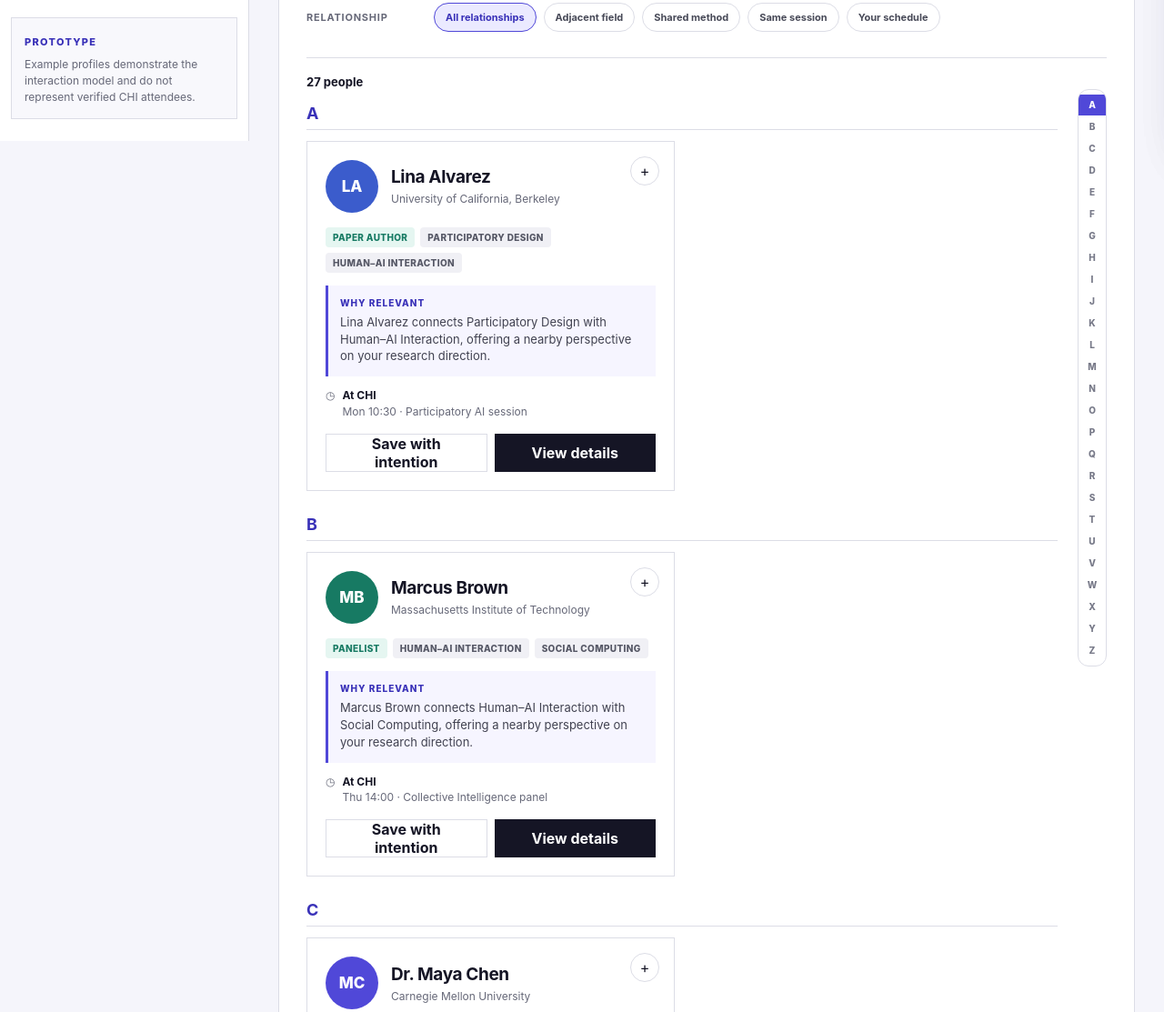
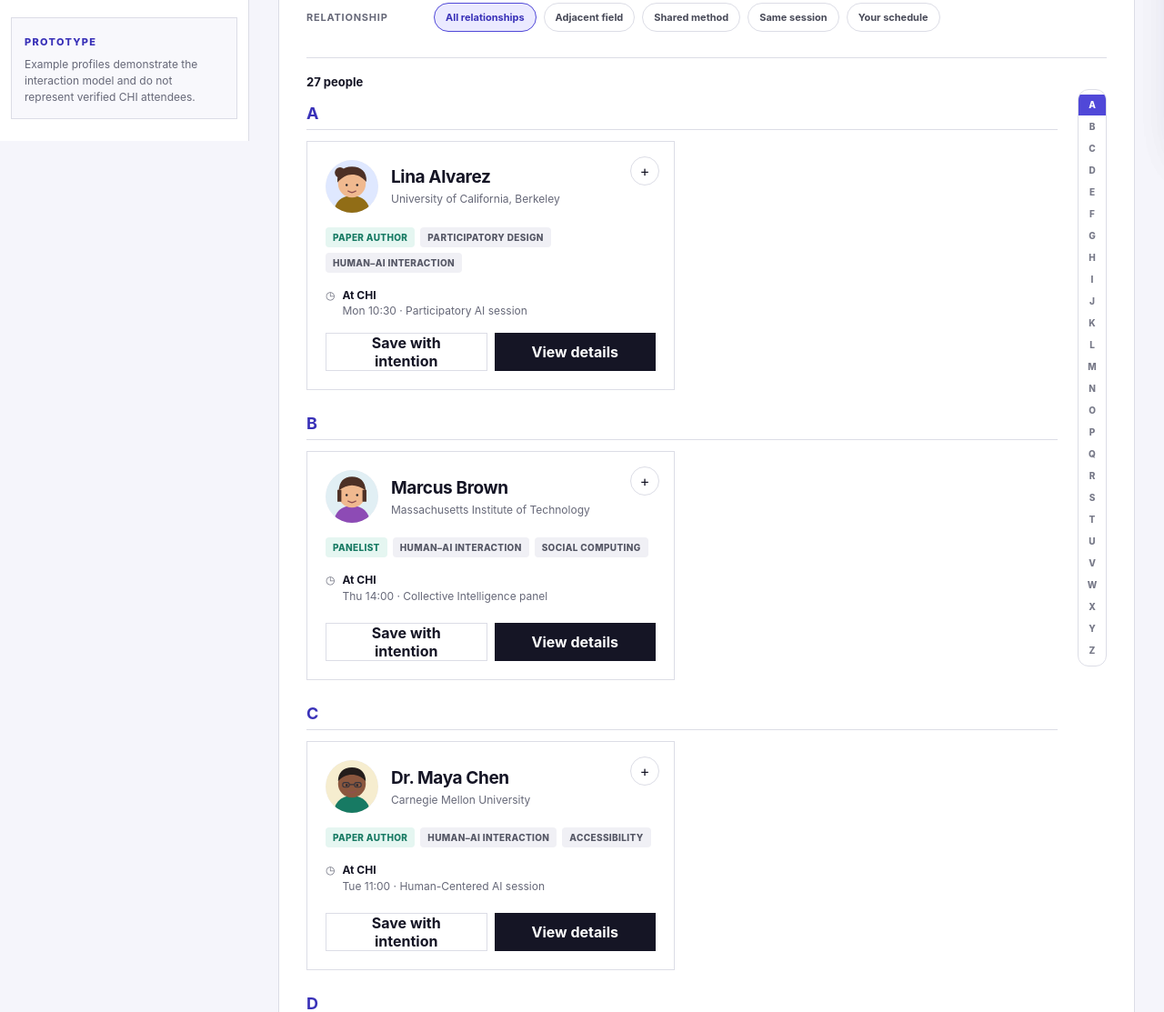
Before and after one commit to dengyixin2026-lang/CHI-2027, a plain HTML site: page index.html in a window 1280 px wide. Shown: the part 645-1758 px from the top of the page at 91% size. Drawn offline with Linux system fonts and the light colour scheme.

Commit message:
Simplify People profiles and add generated avatars

```diff
--- a/index.html
+++ b/index.html
@@ -134,22 +134,21 @@ h1 { max-width: 760px; margin: 0; font-size: clamp(42px, 4.5vw, 64px); line-heig
 .alphabet-rail button:hover:not(:disabled) { color: var(--purple-strong); background: var(--purple-soft); }
 .alphabet-rail button.active { color: #fff; background: var(--purple); }
 .alphabet-rail button:disabled { color: #d0d1d8; cursor: default; }
-.person-card { position: relative; display: flex; flex-direction: column; min-height: 338px; padding: 20px; border: 1px solid var(--line); background: #fff; transition: transform .18s ease, border-color .18s ease, box-shadow .18s ease; }
+.person-card { position: relative; display: flex; flex-direction: column; min-height: 252px; padding: 20px; border: 1px solid var(--line); background: #fff; transition: transform .18s ease, border-color .18s ease, box-shadow .18s ease; }
 .person-card:hover { transform: translateY(-2px); border-color: #b6b1ee; box-shadow: 0 12px 28px rgba(38, 34, 96, .08); }
 .person-card.selected { border: 2px solid var(--purple); padding: 19px; }
 .select-person { position: absolute; top: 16px; right: 16px; width: 32px; height: 32px; border: 1px solid var(--line); border-radius: 50%; background: #fff; cursor: pointer; }
 .person-card.selected .select-person { color: #fff; border-color: var(--purple); background: var(--purple); }
 .person-head { display: flex; gap: 14px; align-items: center; padding-right: 34px; }
-.avatar { flex: 0 0 auto; width: 58px; height: 58px; display: grid; place-items: center; border-radius: 50%; color: #fff; background: var(--avatar, var(--purple)); font-size: 17px; font-weight: 820; }
+.avatar { flex: 0 0 auto; width: 58px; height: 58px; display: grid; place-items: center; overflow: hidden; border-radius: 50%; background: #ececf3; }
+.avatar svg { width: 100%; height: 100%; display: block; }
+.drawer-profile-head .avatar { width: 72px; height: 72px; }
 .person-name { margin: 0; font-size: 19px; letter-spacing: -.02em; }
 .affiliation { margin: 5px 0 0; color: var(--muted); font-size: 12px; }
 .role-row { display: flex; flex-wrap: wrap; gap: 6px; margin-top: 16px; }
 .tag { padding: 5px 8px; border-radius: 4px; background: #f0f0f5; color: #555765; font-size: 10px; font-weight: 800; letter-spacing: .035em; text-transform: uppercase; }
 .tag.role { color: var(--green); background: var(--green-soft); }
-.why-card { margin-top: 14px; padding: 13px; border-left: 3px solid var(--purple); background: #f6f5ff; }
-.why-card span { display: block; color: var(--purple-strong); font-size: 10px; font-weight: 850; letter-spacing: .1em; }
-.why-card p { margin: 6px 0 0; color: #414250; font-size: 13px; line-height: 1.45; }
-.touchpoint { display: flex; gap: 8px; align-items: start; margin: 12px 0 0; color: var(--muted); font-size: 12px; line-height: 1.45; }
+.touchpoint { display: flex; gap: 8px; align-items: start; margin: 16px 0 0; color: var(--muted); font-size: 12px; line-height: 1.45; }
 .touchpoint b { color: var(--ink); }
 .person-actions { display: flex; gap: 8px; margin-top: auto; padding-top: 16px; }
 .person-actions button { flex: 1; }
@@ -956,6 +955,31 @@ function escapeHtml(value = "") {
   return value.replace(/[&<>'"]/g, char => ({"&":"&amp;","<":"&lt;",">":"&gt;","'":"&#039;",'"':"&quot;"}[char]));
 }
 
+function avatarHash(value = "") {
+  return [...value].reduce((hash, char) => ((hash << 5) - hash + char.charCodeAt(0)) | 0, 0) >>> 0;
+}
+
+function personAvatar(person) {
+  const seed = avatarHash(person.id || person.name);
+  const backgrounds = ["#dfe8ff", "#e5f4eb", "#f7e6dd", "#eee4f8", "#e1eff4", "#f6edcf"];
+  const skins = ["#f2c7a5", "#dca27e", "#b97858", "#8b573e", "#f0b98f"];
+  const hairs = ["#241d1b", "#4d3025", "#7a4d32", "#17191f", "#a86f3e"];
+  const shirts = ["#5048d8", "#177a63", "#b65616", "#8d4bb5", "#2372a9", "#916d16"];
+  const background = backgrounds[seed % backgrounds.length];
+  const skin = skins[(seed >>> 3) % skins.length];
+  const hair = hairs[(seed >>> 6) % hairs.length];
+  const shirt = shirts[(seed >>> 9) % shirts.length];
+  const hairStyle = (seed >>> 12) % 4;
+  const hairShape = [
+    `<path d="M19 32c0-13 8-21 21-21s21 8 21 21c-6-7-13-10-21-10s-15 3-21 10Z" fill="${hair}"/>`,
+    `<path d="M18 34c-1-15 7-24 22-24 14 0 23 8 22 23-8-8-13-11-22-11-8 0-15 4-22 12Z" fill="${hair}"/><circle cx="22" cy="19" r="8" fill="${hair}"/>`,
+    `<path d="M20 31c1-14 8-21 20-21 13 0 20 7 21 21-7-5-14-8-21-8s-13 3-20 8Z" fill="${hair}"/><path d="M18 30h6v18h-6zM56 30h6v18h-6z" fill="${hair}"/>`,
+    `<path d="M18 33c0-14 8-23 22-23 15 0 23 9 22 23-5-5-10-8-15-9l-4 7-5-8c-7 1-13 4-20 10Z" fill="${hair}"/>`
+  ][hairStyle];
+  const glasses = (seed >>> 15) % 3 === 0 ? `<g fill="none" stroke="#35343d" stroke-width="1.6"><rect x="26" y="34" width="10" height="7" rx="3"/><rect x="44" y="34" width="10" height="7" rx="3"/><path d="M36 37h8"/></g>` : "";
+  return `<span class="avatar generated-avatar" aria-hidden="true"><svg viewBox="0 0 80 80" role="img"><circle cx="40" cy="40" r="40" fill="${background}"/><path d="M12 80c2-17 12-26 28-26s26 9 28 26H12Z" fill="${shirt}"/><circle cx="40" cy="36" r="21" fill="${skin}"/>${hairShape}<circle cx="32" cy="38" r="1.7" fill="#25242a"/><circle cx="48" cy="38" r="1.7" fill="#25242a"/>${glasses}<path d="M34 47c4 3 8 3 12 0" fill="none" stroke="#8f4f4e" stroke-width="1.8" stroke-linecap="round"/></svg></span>`;
+}
+
 function formatInterestList(items) {
   if (!items.length) return "No additional directions selected yet";
   if (items.length === 1) return items[0];
@@ -1259,11 +1283,10 @@ function personCard(person) {
     <article class="person-card ${isSelected ? "selected" : ""}" data-person-id="${person.id}">
       <button class="select-person" type="button" aria-label="${isSelected ? "Deselect" : "Select"} ${escapeHtml(person.name)}" aria-pressed="${isSelected}">${isSelected ? "✓" : "+"}</button>
       <div class="person-head">
-        <div class="avatar" style="--avatar:${person.color}" aria-hidden="true">${person.initials}</div>
+        ${personAvatar(person)}
         <div><h3 class="person-name">${escapeHtml(person.name)}</h3><p class="affiliation">${escapeHtml(person.affiliation)}</p></div>
       </div>
       <div class="role-row"><span class="tag role">${escapeHtml(person.role)}</span>${person.topics.map(t => `<span class="tag">${escapeHtml(t)}</span>`).join("")}</div>
-      <div class="why-card"><span>WHY RELEVANT</span><p>${escapeHtml(personalizedReason(person.why))}</p></div>
       <p class="touchpoint"><span aria-hidden="true">◷</span><span><b>At CHI</b><br>${escapeHtml(person.touchpoint)}</span></p>
       <div class="person-actions">
         <button class="secondary-button save-quick ${isSaved ? "saved" : ""}" type="button">${isSaved ? "Saved with intention" : "Save with intention"}</button>
@@ -1306,12 +1329,10 @@ function updateCompareBar() {
 function openDrawer(person) {
   state.activePerson = person;
   $("#drawerContent").innerHTML = `
-    <div class="drawer-profile-head"><div class="avatar" style="--avatar:${person.color}">${person.initials}</div><div><h2 id="drawerName">${escapeHtml(person.name)}</h2><p class="affiliation">${escapeHtml(person.affiliation)}</p></div></div>
-    <div class="drawer-section"><span>CONFERENCE ROLE</span><h3>${escapeHtml(person.role)}</h3><p>${escapeHtml(person.roleDetail)}</p><div class="role-row">${person.topics.map(t => `<span class="tag">${escapeHtml(t)}</span>`).join("")}</div></div>
-    <div class="drawer-section"><span>YOUR RELATIONSHIP</span><h3>${escapeHtml(person.bridge)}</h3><p>${escapeHtml(personalizedReason(person.why))}</p></div>
-    <div class="drawer-section"><span>NETWORK & COMMUNITY</span><h3>${escapeHtml(person.community)}</h3><div class="drawer-network"><div class="network-node">Your ${escapeHtml(state.interests.primary)} work</div><span>↔</span><div class="network-node">${escapeHtml(person.topics[1] || person.topics[0])}</div></div></div>
-    <div class="drawer-section"><span>WHERE YOU MAY MEET</span><h3>${escapeHtml(person.touchpoint)}</h3><p><b>Related work:</b> ${escapeHtml(person.work)}</p></div>
-    <div class="drawer-section"><span>FOLLOW-UP</span><h3>Keep the context, not only the name</h3><ul><li>${escapeHtml(person.contact)}</li><li>Save why this person matters to your work</li><li>Record the session, poster or recommendation that led you here</li></ul></div>
+    <div class="drawer-profile-head">${personAvatar(person)}<div><h2 id="drawerName">${escapeHtml(person.name)}</h2><p class="affiliation">${escapeHtml(person.affiliation)}</p></div></div>
+    <div class="drawer-section"><span>CONFERENCE ROLE</span><h3>${escapeHtml(person.role)}</h3><div class="role-row">${person.topics.map(t => `<span class="tag">${escapeHtml(t)}</span>`).join("")}</div></div>
+    <div class="drawer-section"><span>AT CHI</span><h3>${escapeHtml(person.touchpoint)}</h3><p>${escapeHtml(person.work)}</p></div>
+    <div class="drawer-section"><span>NEXT STEP</span><p>${escapeHtml(person.contact)}</p></div>
     <div class="drawer-actions"><button id="drawerSave" class="primary-button" type="button">${state.saved[person.id] ? "Update saved intention" : "Save with intention"}</button><a class="secondary-button" href="https://programs.sigchi.org/chi/2027/people" target="_blank" rel="noreferrer">Find official profile ↗</a></div>`;
   drawer.classList.add("open"); drawer.setAttribute("aria-hidden", "false"); backdrop.hidden = false;
   $("#drawerSave").addEventListener("click", () => openSaveDialog(person));
@@ -1416,7 +1437,7 @@ function recommendationPersonCard(person) {
   return `
     <article class="recommendation-person-card ${liked ? "liked" : ""}" data-recommendation-id="${key}" data-person-id="${person.id}">
       <div class="person-head">
-        <div class="avatar" style="--avatar:${person.color}" aria-hidden="true">${person.initials}</div>
+        ${personAvatar(person)}
         <div><h3 class="person-name">${escapeHtml(person.name)}</h3><p class="affiliation">${escapeHtml(person.affiliation)}</p></div>
       </div>
       <div class="role-row"><span class="tag role">${escapeHtml(person.role)}</span>${person.topics.map(topic => `<span class="tag">${escapeHtml(topic)}</span>`).join("")}</div>
@@ -1471,7 +1492,7 @@ function renderContentDetail(item) {
     <section class="research-materials" aria-labelledby="materials-title"><div class="detail-section-heading"><p class="section-kicker">RESEARCH MATERIALS</p><h2 id="materials-title">Read or watch before choosing a session.</h2></div><div class="material-grid"><article class="material-card ${item.paperAvailable ? "" : "unavailable-card"}"><div class="material-icon">▤</div><div><span>PAPER</span><h3>Read Full Paper</h3><p>${item.paperAvailable ? `Open the paper for “${escapeHtml(item.title)}”.` : "A paper is not available for this item."}</p></div><button class="material-action primary-button" type="button" ${item.paperAvailable ? "" : "disabled"}>${item.paperAvailable ? "Read Full Paper" : "Paper unavailable"}</button></article><article class="material-card ${item.videoAvailable ? "" : "unavailable-card"}"><div class="material-icon">▶</div><div><span>PRESENTATION VIDEO</span><h3>Watch Presentation</h3><p>${item.videoAvailable ? `Presentation recording · ${escapeHtml(item.videoDuration)}.` : "A presentation video has not been published."}</p></div><button class="material-action primary-button" type="button" ${item.videoAvailable ? "" : "disabled"}>${item.videoAvailable ? "Watch Presentation" : "Video unavailable"}</button></article></div></section>
     <section class="detail-body-grid"><article class="detail-copy"><p class="section-kicker">ABSTRACT & TOPICS</p><h2>Understand the research first.</h2><p>${escapeHtml(item.abstract)}</p><div class="role-row"><span class="tag">${escapeHtml(item.topic)}</span><span class="tag">${escapeHtml(item.bridge)}</span></div></article><aside class="session-summary"><p class="section-kicker">CONFERENCE CONNECTION</p><h2>${sessions.length} ${sessions.length === 1 ? "session" : "sessions"}</h2><p>Each session below opens independently, so you can check its time, place and format before adding it to your schedule.</p></aside></section>
     <section class="detail-sessions"><div class="detail-section-heading"><p class="section-kicker">SESSIONS, TIME & LOCATION</p><h2>Open every session before deciding.</h2></div><div class="detail-session-list">${sessionCards}</div></section>
-    <section class="detail-related"><p class="section-kicker">RELATED RESEARCH & PEOPLE</p><h2>Continue into the conference network.</h2><div class="detail-related-grid">${relatedPeople.map(person => `<button class="related-person" type="button" data-person-id="${person.id}"><span class="avatar" style="--avatar:${person.color}">${person.initials}</span><span><b>${escapeHtml(person.name)}</b><small>${escapeHtml(person.affiliation)}</small></span><i>View profile →</i></button>`).join("")}</div></section>`;
+    <section class="detail-related"><p class="section-kicker">RELATED RESEARCH & PEOPLE</p><h2>Continue into the conference network.</h2><div class="detail-related-grid">${relatedPeople.map(person => `<button class="related-person" type="button" data-person-id="${person.id}">${personAvatar(person)}<span><b>${escapeHtml(person.name)}</b><small>${escapeHtml(person.affiliation)}</small></span><i>View profile →</i></button>`).join("")}</div></section>`;
   $("#backToRecommendations").addEventListener("click", () => setView("recommendations"));
   const toggleSave = () => { state.contentSaves.has(item.id) ? state.contentSaves.delete(item.id) : state.contentSaves.add(item.id); persistRecommendationFeedback(); renderRecommendations(); renderContentDetail(item); showToast(state.contentSaves.has(item.id) ? "Saved to My List." : "Removed from My List."); };
   const toggleSchedule = () => { state.scheduleSaves.has(item.id) ? state.scheduleSaves.delete(item.id) : state.scheduleSaves.add(item.id); persistRecommendationFeedback(); renderRecommendations(); renderContentDetail(item); showToast(state.scheduleSaves.has(item.id) ? "Added to My Schedule." : "Removed from My Schedule."); };
```
